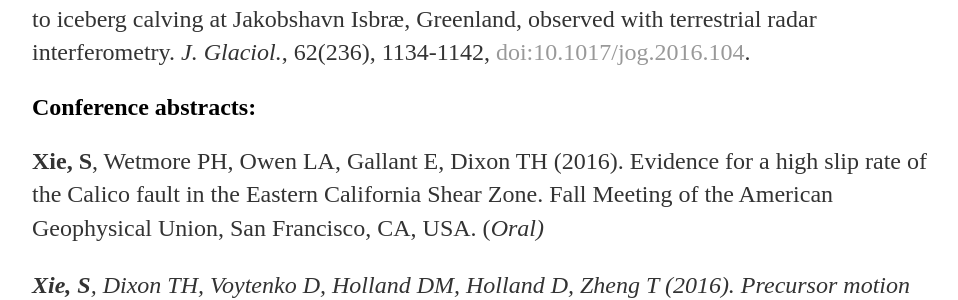
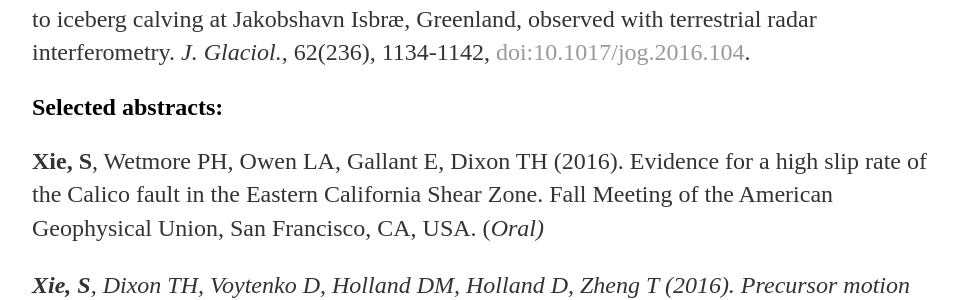
Before and after one commit to suruixie/suruixie.github.io, a Jekyll site: the page built from publications/index.html, in a window 1280 px wide. Shown: the part 180-480 px from the top of the page, without its empty margins (160-1118 px from the left). Built offline with Jekyll 4.4.1, drawn with Linux system fonts in a browser that asks for light colours.

Commit message:
Update index.html

```diff
--- a/publications/index.html
+++ b/publications/index.html
@@ -9,7 +9,7 @@ title: Surui's publications
     <p><strong>Xie, S</strong>, Dixon TH, Voytenko D, Holland DM, Holland D, Zheng T (2016). Precursor motion to iceberg calving at Jakobshavn Isbræ, Greenland, observed with terrestrial radar interferometry. <em>J. Glaciol.</em>, 62(236), 1134-1142, <a href="https://doi.org/10.1017/jog.2016.104">doi:10.1017/jog.2016.104</a>.
 
 
-    <h2>Conference abstracts:</h2>
+    <h2>Selected abstracts:</h2>
 
     <p><strong>Xie, S</strong>, Wetmore PH, Owen LA, Gallant E, Dixon TH (2016). Evidence for a high slip rate of the Calico fault in the Eastern California Shear Zone. Fall Meeting of the American Geophysical Union, San Francisco, CA, USA. (<em>Oral<em>)
     <p><strong>Xie, S</strong>, Dixon TH, Voytenko D, Holland DM, Holland D, Zheng T (2016). Precursor motion to iceberg calving at Jakobshavn Isbræ, Greenland, observed with terrestrial radar interferometry. International Symposium on Interactions of Ice Sheets and Glaciers with the Ocean, La Jolla, CA, USA. (<em>Oral<em>)
```
